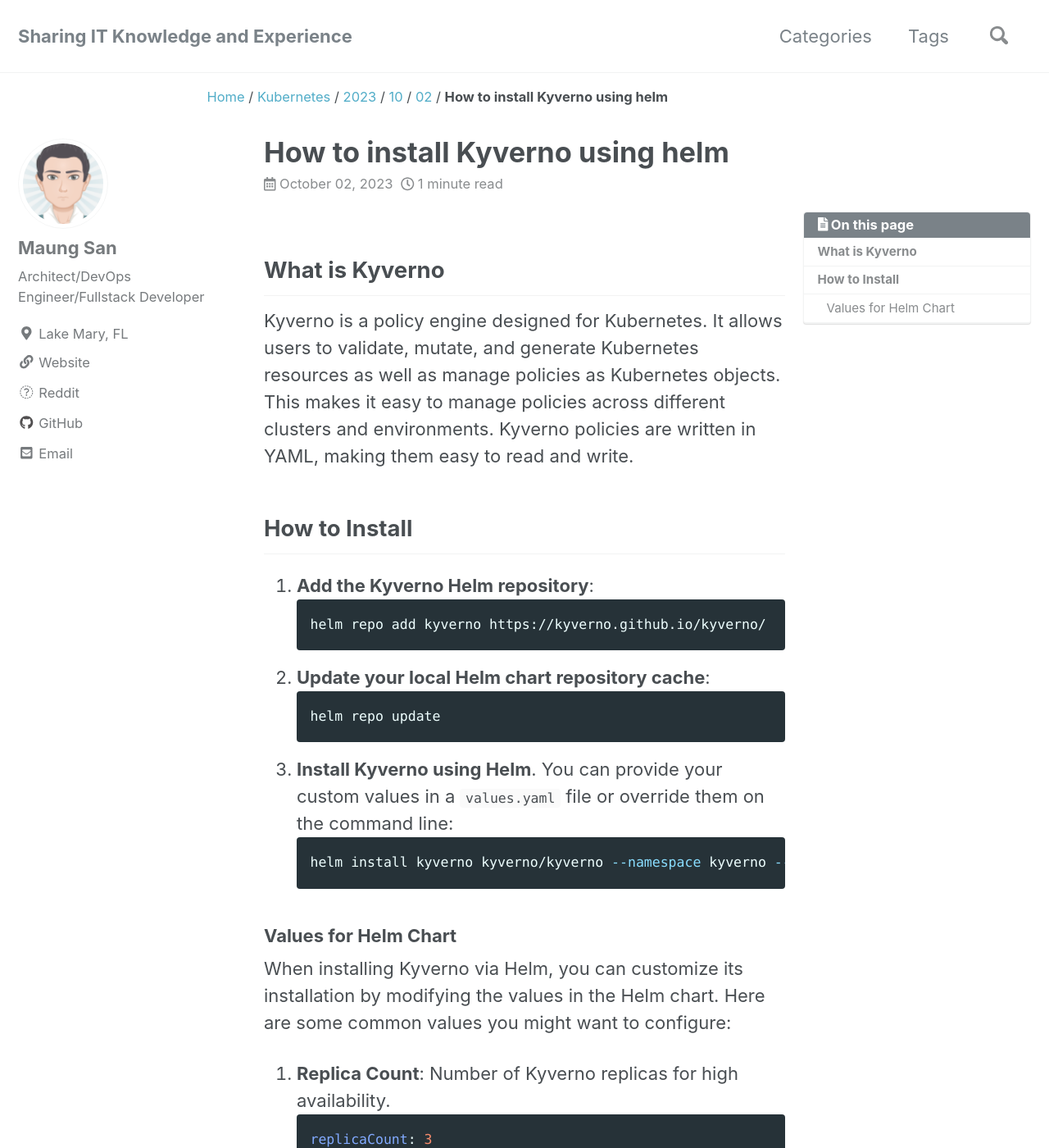
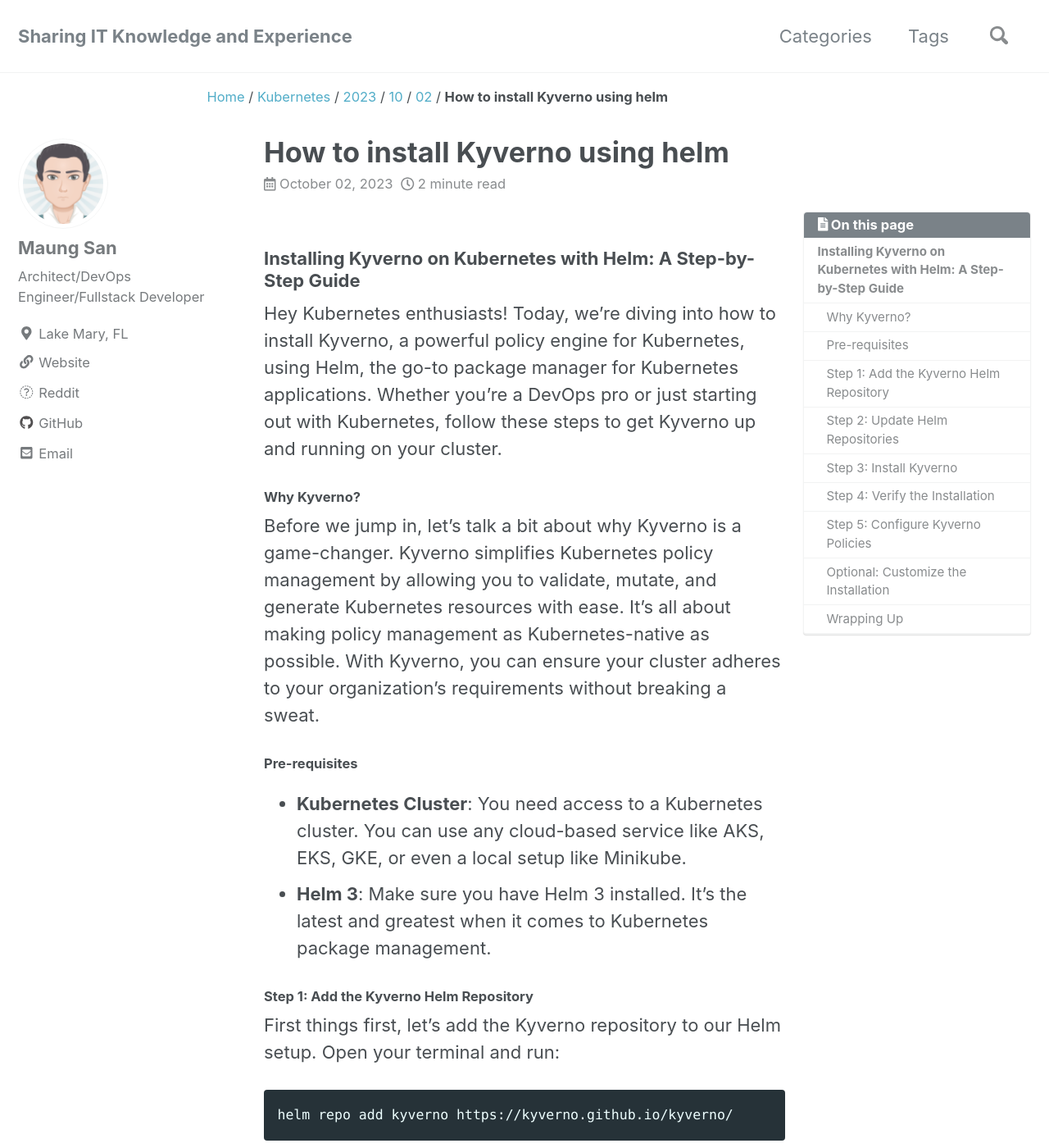
Before and after one commit to MaungSan/maungsan.github.io, a Jekyll site: the page built from _posts/2023/2023-10-02-install-Kyverno.md, in a window 1280 px wide and 1400 px high. Shown: the whole window at 82% size. Built offline with Jekyll 4.4.1, drawn with Linux system fonts in a browser that asks for light colours; nearby versions of some CDN libraries; comment, search, counter and statistics services are not loaded; some of the changed text lies outside the part shown.

Commit message:
Update 2023-10-02-install-Kyverno.md

````diff
--- a/_posts/2023/2023-10-02-install-Kyverno.md
+++ b/_posts/2023/2023-10-02-install-Kyverno.md
@@ -7,79 +7,69 @@ tags:
 ---
 
 
+### Installing Kyverno on Kubernetes with Helm: A Step-by-Step Guide
 
+Hey Kubernetes enthusiasts! Today, we're diving into how to install Kyverno, a powerful policy engine for Kubernetes, using Helm, the go-to package manager for Kubernetes applications. Whether you're a DevOps pro or just starting out with Kubernetes, follow these steps to get Kyverno up and running on your cluster.
 
-## What is Kyverno
-Kyverno is a policy engine designed for Kubernetes. It allows users to validate, mutate, and generate Kubernetes resources as well as manage policies as Kubernetes objects. This makes it easy to manage policies across different clusters and environments. Kyverno policies are written in YAML, making them easy to read and write.
+#### Why Kyverno?
 
-## How to Install
+Before we jump in, let's talk a bit about why Kyverno is a game-changer. Kyverno simplifies Kubernetes policy management by allowing you to validate, mutate, and generate Kubernetes resources with ease. It's all about making policy management as Kubernetes-native as possible. With Kyverno, you can ensure your cluster adheres to your organization's requirements without breaking a sweat.
 
-1. **Add the Kyverno Helm repository**:
-   ```shell
-   helm repo add kyverno https://kyverno.github.io/kyverno/
-   ```
+#### Pre-requisites
 
-2. **Update your local Helm chart repository cache**:
-   ```shell
-   helm repo update
-   ```
+- **Kubernetes Cluster**: You need access to a Kubernetes cluster. You can use any cloud-based service like AKS, EKS, GKE, or even a local setup like Minikube.
+- **Helm 3**: Make sure you have Helm 3 installed. It's the latest and greatest when it comes to Kubernetes package management.
 
-3. **Install Kyverno using Helm**. You can provide your custom values in a `values.yaml` file or override them on the command line:
-   ```shell
-   helm install kyverno kyverno/kyverno --namespace kyverno --create-namespace -f values.yaml
-   ```
+#### Step 1: Add the Kyverno Helm Repository
 
-### Values for Helm Chart
+First things first, let's add the Kyverno repository to our Helm setup. Open your terminal and run:
 
-When installing Kyverno via Helm, you can customize its installation by modifying the values in the Helm chart. Here are some common values you might want to configure:
+```shell
+helm repo add kyverno https://kyverno.github.io/kyverno/
+```
 
-1. **Replica Count**: Number of Kyverno replicas for high availability.
-   ```yaml
-   replicaCount: 3
-   ```
+This command tells Helm where to find the Kyverno charts.
 
-2. **Resource Limits and Requests**: Define CPU and memory for the Kyverno pod.
-   ```yaml
-   resources:
-     limits:
-       cpu: "100m"
-       memory: "512Mi"
-     requests:
-       cpu: "50m"
-       memory: "256Mi"
-   ```
+#### Step 2: Update Helm Repositories
 
-3. **Image Configuration**: Specify the Kyverno image and tag.
-   ```yaml
-   image:
-     repository: ghcr.io/kyverno/kyverno
-     pullPolicy: IfNotPresent
-     tag: "latest"
-   ```
+To ensure you have the latest list of charts and versions, update your Helm repositories:
 
-4. **Service Type and Port**: Configure the service type and port.
-   ```yaml
-   service:
-     type: ClusterIP
-     port: 443
-   ```
+```shell
+helm repo update
+```
 
-5. **Custom Configurations**: Any additional configurations like log level, custom labels, annotations, etc.
-   ```yaml
-   config:
-     logLevel: "info"
-   ```
+This step is like refreshing your package list in traditional package managers.
 
-6. **Node Selector, Affinity, and Tolerations**: To control where Kyverno pods are scheduled.
-   ```yaml
-   nodeSelector: {}
-   affinity: {}
-   tolerations: []
-   ```
+#### Step 3: Install Kyverno
 
-7. **Security Context**: Define the security context for the Kyverno pod.
-   ```yaml
-   securityContext:
-     runAsNonRoot: true
-     runAsUser: 1001
-   ```
+Now, let's install Kyverno. You can deploy it into a specific namespace or the default one. If you want to create a new namespace for Kyverno, you can add `--create-namespace` to the command. Run:
+
+```shell
+helm install kyverno kyverno/kyverno --namespace kyverno --create-namespace
+```
+
+This command pulls the Kyverno chart from the repository and installs it in your Kubernetes cluster.
+
+#### Step 4: Verify the Installation
+
+After installation, it's always good to check if everything went smoothly. Run:
+
+```shell
+kubectl get pods -n kyverno
+```
+
+You should see the Kyverno pods running. If there are any issues, this is where you'll spot them.
+
+#### Step 5: Configure Kyverno Policies
+
+With Kyverno installed, the next step is to set up your policies. Policies in Kyverno are written in YAML and are pretty straightforward to understand and create. You can define what resources are allowed, modify existing resources on the fly, or even generate new resources based on certain conditions.
+
+#### Optional: Customize the Installation
+
+If you need to customize your Kyverno installation, Helm allows you to tweak various settings using a custom `values.yaml` file. For instance, you might want to modify resource limits or enable specific features. Check out the [Kyverno Helm chart documentation](https://github.com/kyverno/kyverno) for more details on what you can customize.
+
+#### Wrapping Up
+
+And there you have it! Installing Kyverno with Helm is a straightforward process that can significantly enhance your Kubernetes policy management. Remember, the key to a successful Kubernetes setup is managing your resources effectively, and Kyverno is a great tool in your arsenal for doing just that.
+
+Happy Kubernetes managing! Stay tuned for more Kubernetes tips and tricks! 🚀💻
````
